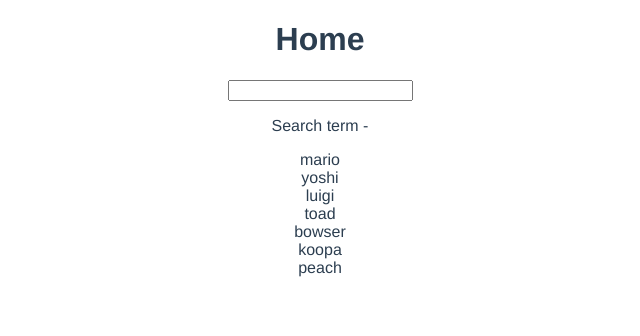
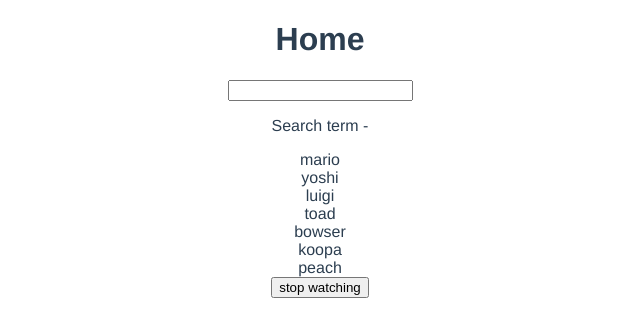
Before and after one commit to geostojanov/dojo-blog, a Vue app: page / in a window 1280 px wide. Shown: the top 336 px of the page, without its empty margins (320-960 px from the left). Built offline with nearby package versions, Linux system fonts and the light colour scheme.

Commit message:
Lesson 76 - watch and watchEffect - Done

```diff
--- a/src/views/HomeView.vue
+++ b/src/views/HomeView.vue
@@ -4,11 +4,13 @@
     <input type="text" v-model="search">
     <p>Search term - {{ search }}</p>
     <div :key='name' v-for="name in namesFiltered">{{ name }}</div>
+    <button @click="handeClick">stop watching</button>
   </div>
 </template>
 
 <script>
 import { ref, computed } from '@vue/reactivity'
+import { watch, watchEffect } from '@vue/runtime-core'
 
 
 export default {
@@ -18,11 +20,24 @@ export default {
     const search = ref('')
     const names = ref(['mario', 'yoshi', 'luigi', 'toad', 'bowser', 'koopa', 'peach'])
 
+    const stopWatch = watch(search, () => {
+      console.log('watch functon ran.')
+    })
+
+    const stopEffect = watchEffect(() => {
+      console.log('watchEffect function ran.')
+    })
+
     const namesFiltered = computed(() => {
       return names.value.filter(name => name.includes(search.value))
     })
 
-    return { names, search, namesFiltered }
+    const handeClick = () => {
+      stopWatch();
+      stopEffect();
+    }
+
+    return { names, search, namesFiltered, handeClick }
   }
 }
 </script>
```
